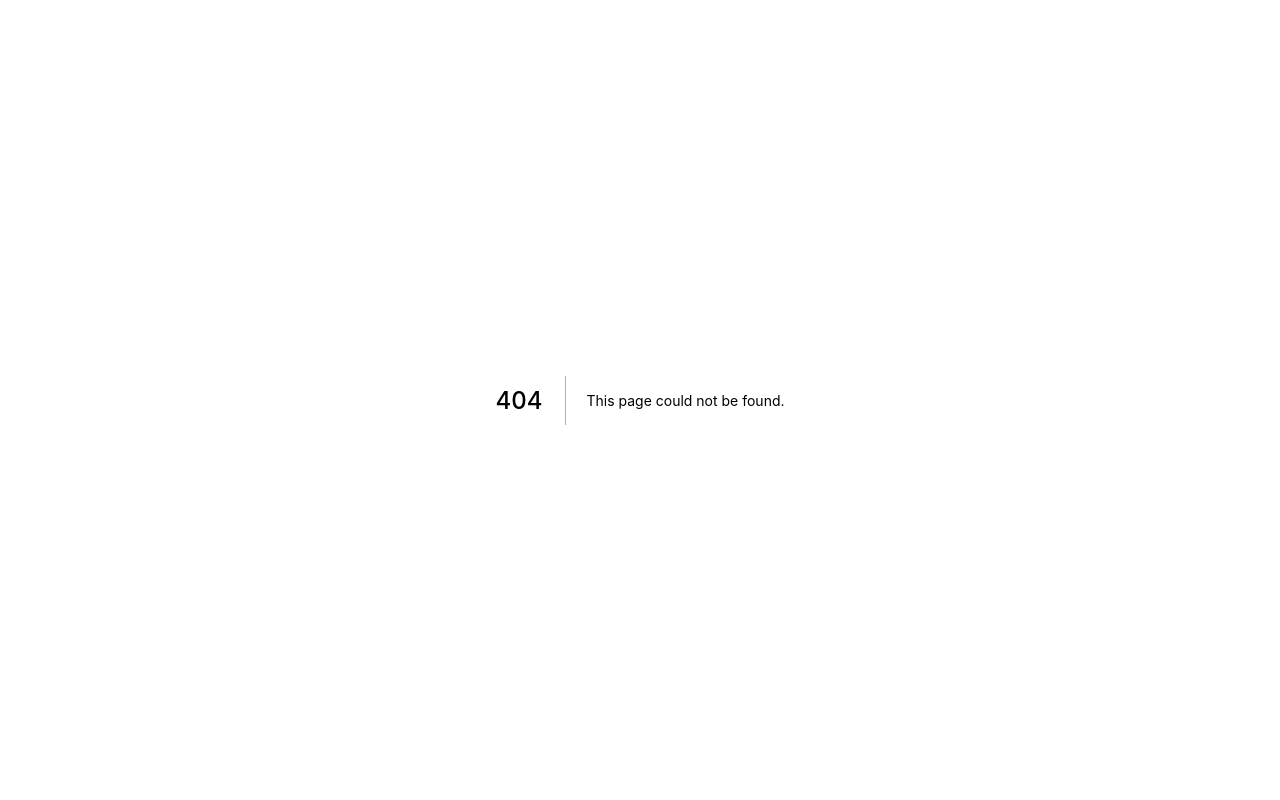
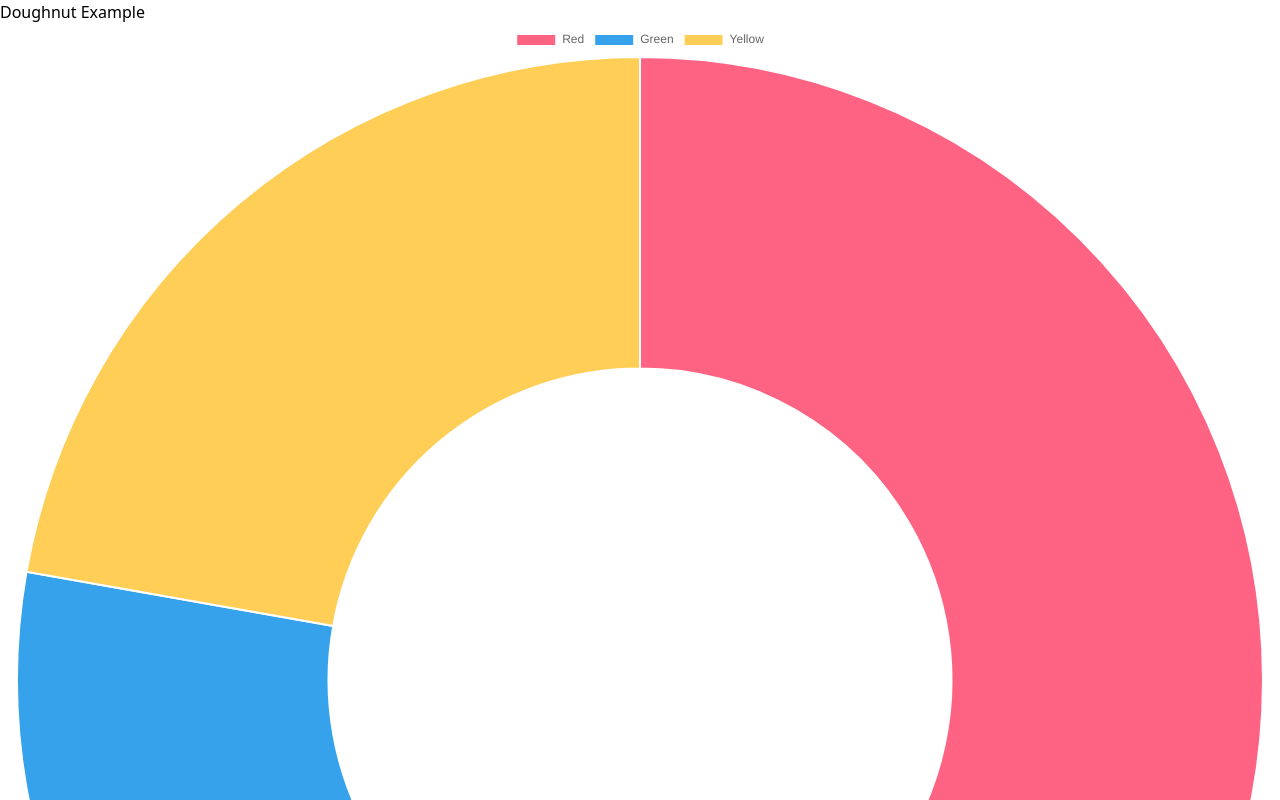
Before and after one commit to nettlespike/bbt-trackers, a Next.js app: page /spending in a window 1280 px wide. Before the commit this address had no page. Shown: the top 800 px of the page. Built offline with nearby package versions, Linux system fonts and the light colour scheme.

Commit message:
add navbar

```diff
--- a/components/navbar.js
+++ b/components/navbar.js
@@ -51,7 +51,7 @@ export default function Navbar() {
         </button>
       </div>
       <div className="justify-self-center self-center">
-        <h1>Bubble Tea Tracker</h1>
+        <h1 className="text-lg md:text-2xl">Bubble Tea Tracker</h1>
       </div>
       <div ref={wrapperRef} className={getSideBarClassName()}>
         <div className="relative w-96 text-white shadow-xl">
@@ -91,6 +91,11 @@ export default function Navbar() {
                     Flavour Tracker
                   </a>
                 </Link>
+                <Link href="/LoggedOut">
+                    <a className="sideBarElement" onClick={toggleSidebar}>
+                        Log Out
+                    </a>
+                </Link>
               </div>
             </div>
           </div>
--- a/index.css
+++ b/index.css
@@ -2,6 +2,7 @@
 @tailwind components;
 @tailwind utilities;
 
+/* navbar.js */
 .hiddenSideBar {
   top: 0;
   position: fixed;
@@ -50,3 +51,68 @@
     animation: slideOut 0.25s ease-in-out;
     animation-fill-mode: forwards;
 }
+/* end of navbar.js */
+
+/* keyframes */
+
+/* keyframe to fade in an element from 0% to 100% */
+@keyframes fadeIn {
+  0% {
+    opacity: 0;
+  }
+  100% {
+    opacity: 1;
+  }
+}
+
+/* keyframe to slide in an element from the left */
+@keyframes slideIn {
+  0% {
+      opacity: 0.8;
+      transform: translate(-30rem, 0);
+  }
+  100% {
+      opacity: 1;
+  }
+}
+
+/* keyframe to slide in an element from the bottom */
+@keyframes slideInFromBottom {
+  0% {
+    opacity: 0;
+    transform: translate(0, 20rem);
+  }
+  100% {
+    opacity: 1;
+  }
+}
+
+/* keyframe to slide out an element to the right */
+@keyframes slideOut {
+  0% {
+      opacity: 1;
+      transform: translate(0, 0);
+  }
+  100% {
+      opacity: 0.8;
+      transform: translate(-30rem, 0);
+  }
+}
+/* end of animations and keyframes */
+
+
+/* responsive */
+
+@media only screen and (min-width: 640px) {
+  .sideBarElement:hover {
+      transform: scale(1.05);
+      background-color: #Caeefb;
+      color: black;
+  }
+}
+
+@media only screen and (min-width: 1024px) {
+  .event:hover {
+    transform: scale(1.3);
+  }
+}
--- a/pages/index.js
+++ b/pages/index.js
@@ -40,14 +40,14 @@ export default function Home() {
   }
 
   return (
-    <div className="overflow-x-hidden">
+    <div>
 
       <Head>
         <title>BBT Trackers</title>
         <link rel="icon" href="/favicon.ico" />
       </Head>
 
-
+      <main>
         <NavBar></NavBar>
 
         <div className="relative bg-white flex justify-center w-screen">
@@ -80,6 +80,7 @@ export default function Home() {
             </div>
           </div>
           </div>
+        </main>
       </div>
   )
 }
--- /dev/null
+++ b/pages/spending.js
@@ -0,0 +1,34 @@
+import React from 'react';
+import {Doughnut} from 'react-chartjs-2';
+
+const data = {
+	labels: [
+		'Red',
+		'Green',
+		'Yellow'
+	],
+	datasets: [{
+		data: [300, 50, 100],
+		backgroundColor: [
+		'#FF6384',
+		'#36A2EB',
+		'#FFCE56'
+		],
+		hoverBackgroundColor: [
+		'#FF6384',
+		'#36A2EB',
+		'#FFCE56'
+		]
+	}]
+};
+
+export default () => (
+	<div>
+		<h2>Doughnut Example</h2>
+		<Doughnut
+			data={data}
+			width={400}
+			height={400}
+		/>
+	</div>
+);
```
Lines whose indentation alone changed are shown as unchanged.
